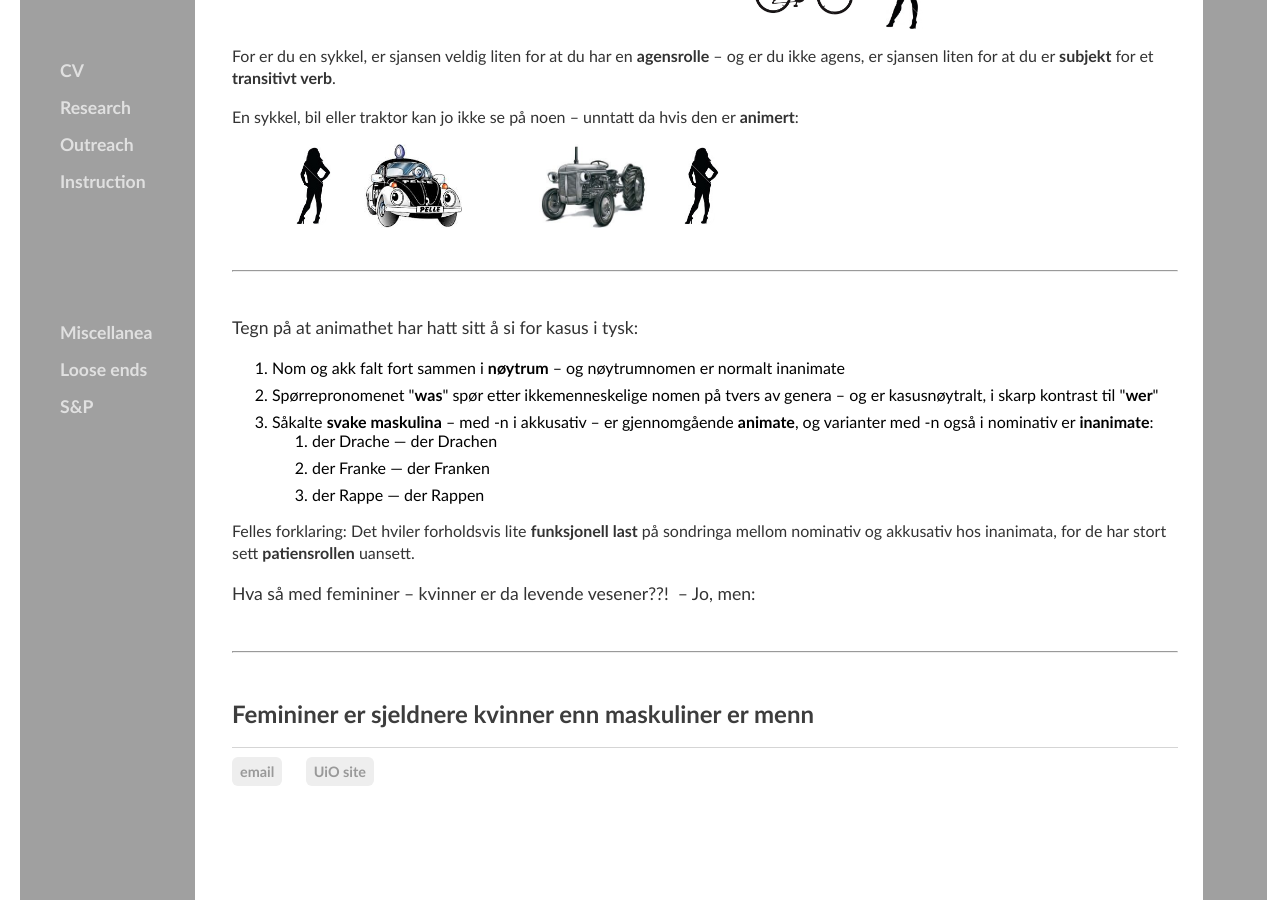
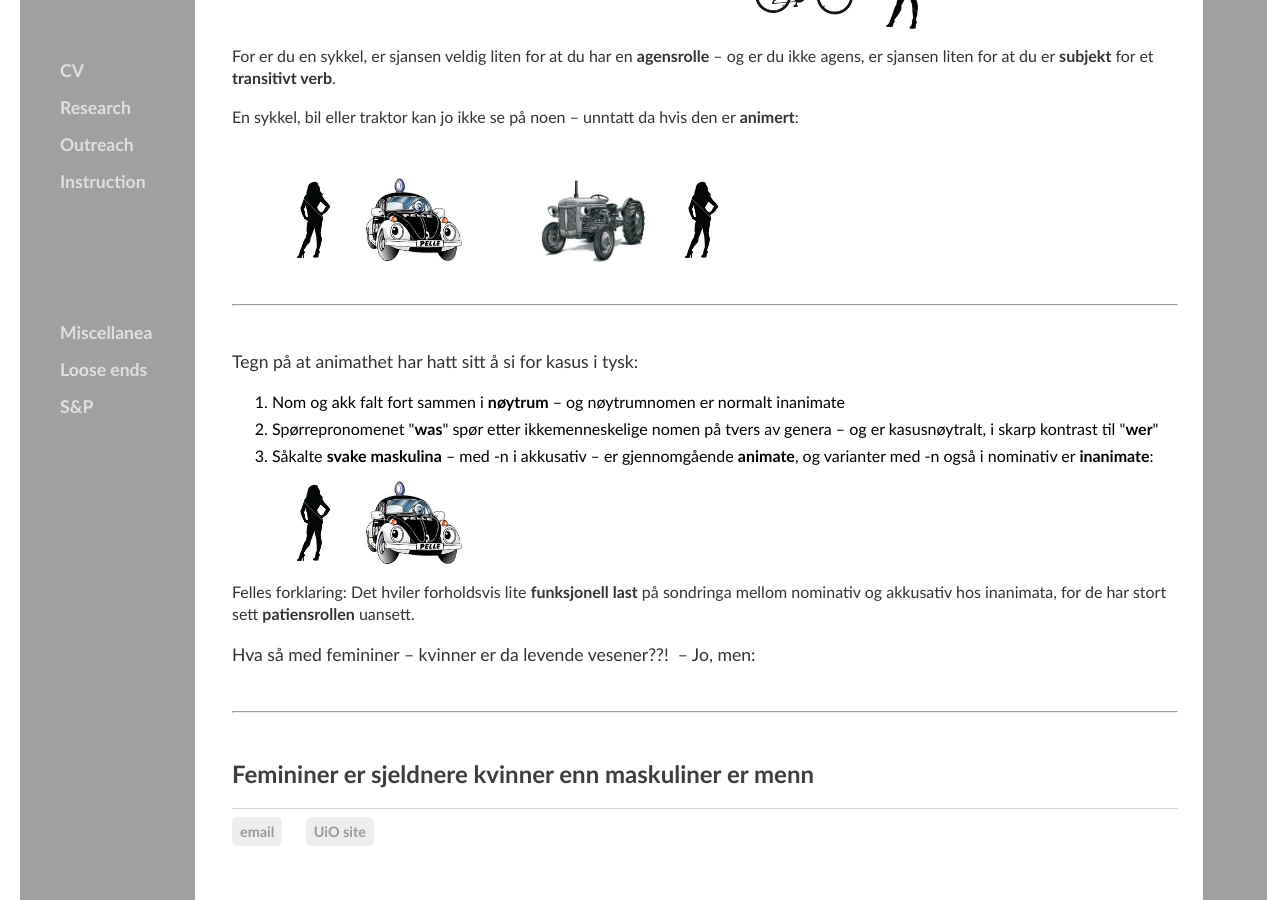
Before and after one commit to kjelljs/kjelljs.github.io, a Jekyll site: the page built from dissemination/kasus.html, in a window 1280 px wide and 900 px high, scrolled down 1534 px. Built offline with Jekyll 4.4.1, drawn with Linux system fonts in a browser that asks for light colours.

Commit message:
Update kasus.html

```diff
--- a/dissemination/kasus.html
+++ b/dissemination/kasus.html
@@ -115,7 +115,7 @@ figcaption {
 	<li>(4) &nbsp; Rechts ist eine Frau, die ein Fahrrad anschaut. &emsp; &emsp; &emsp; &emsp; &emsp; &emsp; &emsp; &emsp; <img class="centerimage" src="/pics/sykkel.jpg" style="width: 100px;" />&emsp; &emsp; <img class="centerimage" src="/pics/diesie1.jpg" style="width: 40px;" /></li>
 </ul>
 <p>For er du en sykkel, er sjansen veldig liten for at du har en <b>agensrolle</b> – og er du ikke agens, er sjansen liten for at du er <b>subjekt</b> for et <b>transitivt verb</b>.</p>
-<p>En sykkel, bil eller traktor kan jo ikke se på noen – unntatt da hvis den er <b>animert</b>: </p> <p style="line-height:5">&emsp; &emsp; &emsp; &emsp; <img class="centerimage" src="/pics/diesie3.jpg" style="width: 35px;" />&emsp; &emsp; <img class="centerimage" src="/pics/pelle.jpg" style="width: 100px;" /> &emsp; &emsp; &emsp; &emsp; <img class="centerimage" src="/pics/gratass.jpg" style="width: 120px;" />&emsp; &emsp; <img class="centerimage" src="/pics/diesie3.jpg" style="width: 35px;" /></p></br>
+<p>En sykkel, bil eller traktor kan jo ikke se på noen – unntatt da hvis den er <b>animert</b>: </p> </br><p>&emsp; &emsp; &emsp; &emsp; <img class="centerimage" src="/pics/diesie3.jpg" style="width: 35px;" />&emsp; &emsp; <img class="centerimage" src="/pics/pelle.jpg" style="width: 100px;" /> &emsp; &emsp; &emsp; &emsp; <img class="centerimage" src="/pics/gratass.jpg" style="width: 120px;" />&emsp; &emsp; <img class="centerimage" src="/pics/diesie3.jpg" style="width: 35px;" /></p></br>
 <hr />
 </br>
 <div class="ingress"><p>Tegn på at animathet har hatt sitt å si for kasus i tysk:</p></div>
@@ -124,11 +124,9 @@ figcaption {
 		<li>Nom og akk falt fort sammen i <strong>nøytrum</strong> – og nøytrumnomen er normalt inanimate</li>
 	<li>Spørrepronomenet "<strong>was</strong>"&nbsp;spør etter ikkemenneskelige nomen&nbsp;på tvers av genera&nbsp;– og er kasusnøytralt, i skarp kontrast til "<strong>wer</strong>"</li>
 	<li>Såkalte <strong>svake maskulina</strong>&nbsp;– med -n i akkusativ – er gjennomgående <strong>animate</strong>, og varianter med -n også i nominativ er <strong>inanimate</strong>:
-		<ol>
-			<li>der Drache — der Drachen</li>
-			<li>der&nbsp;Franke — der Franken</li>
-			<li>der Rappe — der Rappen</li>
-		</ol></li></ol>
+		</li>
+		</ol>
+<p>&emsp; &emsp; &emsp; &emsp; <fig><img class="centerimage" src="/pics/diesie3.jpg" style="width: 35px;" />&emsp; &emsp; <img class="centerimage" src="/pics/pelle.jpg" style="width: 100px;" /></p>
 
 <p>Felles forklaring: Det hviler forholdsvis lite <strong>funksjonell last</strong> på sondringa mellom nominativ og akkusativ hos inanimata, for de har stort sett <strong>patiensrollen</strong> uansett.</p>
 
```
